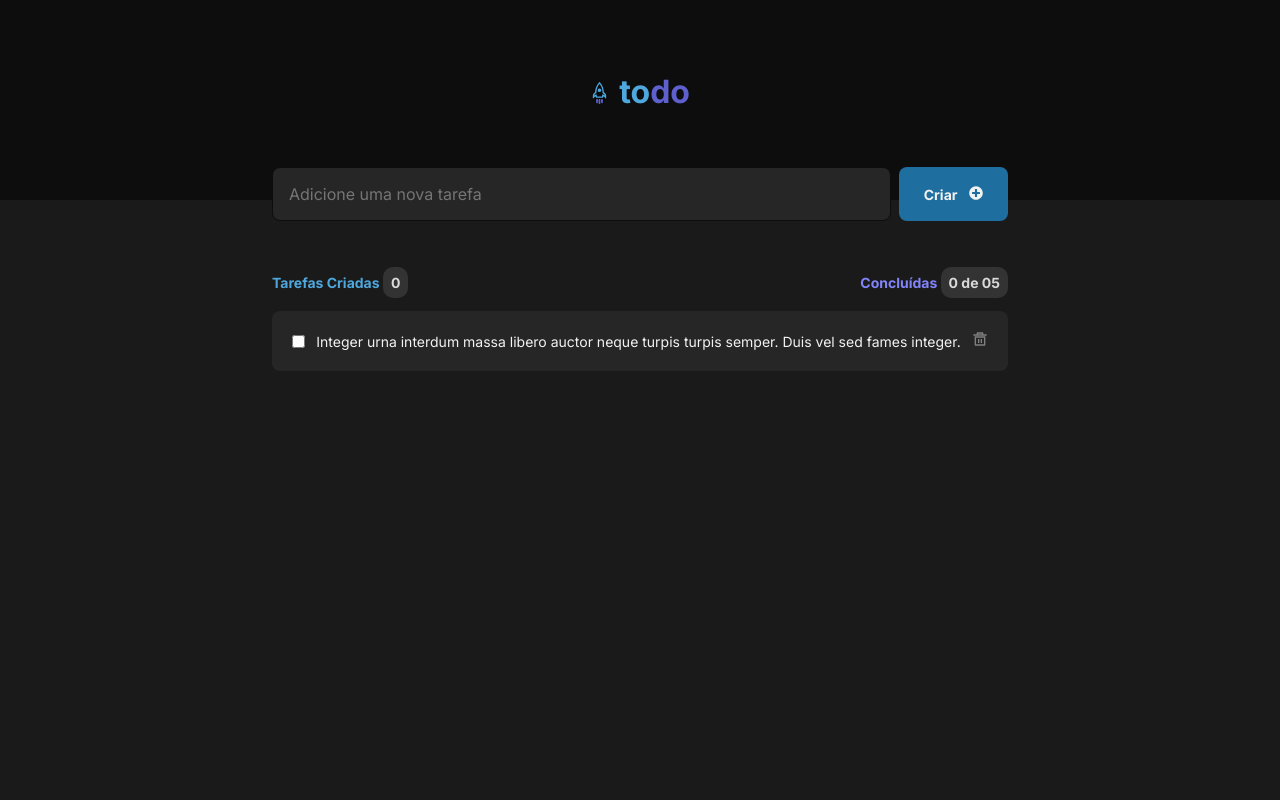
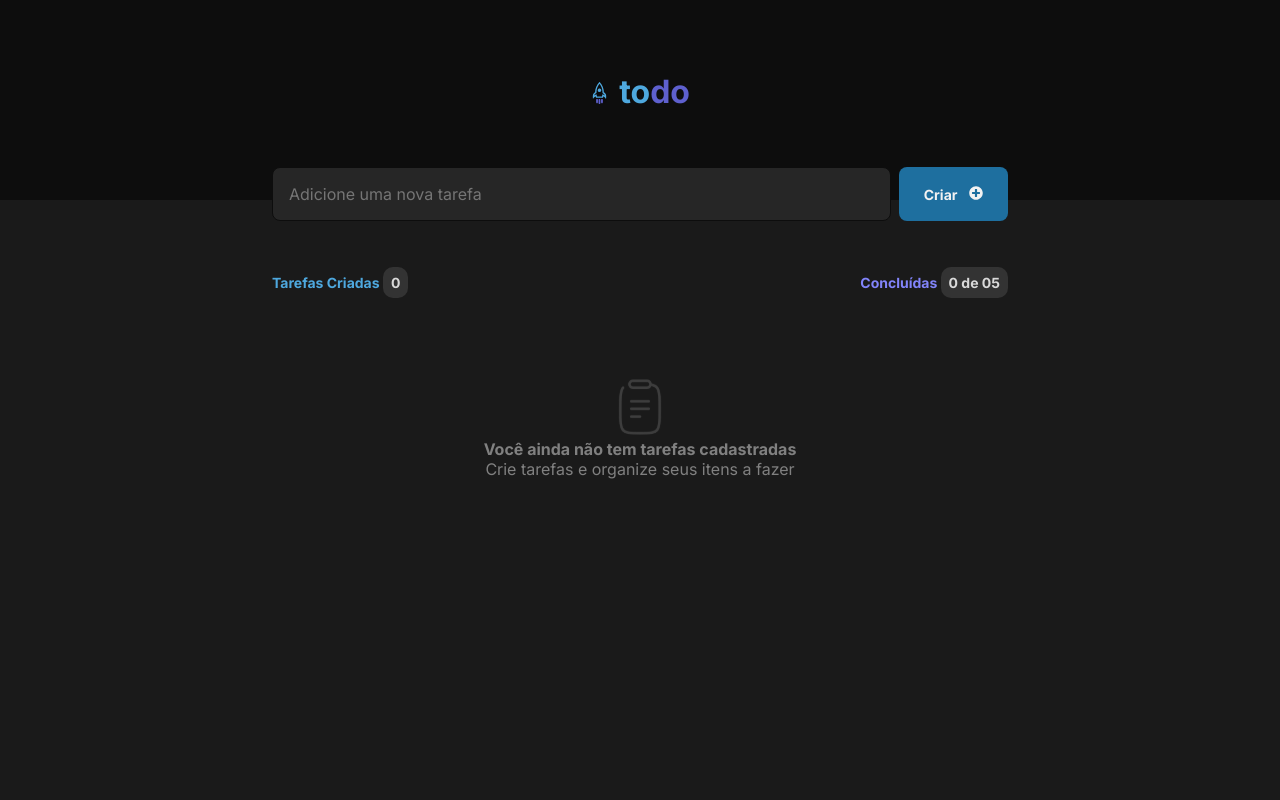
Before and after one commit to Marcelllombm/ignite-challenge-reactjs-todo, a React (Vite) app: page / in a window 1280 px wide. Shown: the top 800 px of the page. Built offline with nearby package versions, Linux system fonts and the light colour scheme; a web font is replaced by a local one.

Commit message:
feat: task correction

```diff
--- a/package.json
+++ b/package.json
@@ -10,9 +10,12 @@
     "preview": "vite preview"
   },
   "dependencies": {
+    "@types/uuid": "^9.0.8",
     "react": "^18.2.0",
     "react-dom": "^18.2.0",
-    "react-icons": "^5.2.0"
+    "react-icons": "^5.2.0",
+    "react-uuid": "^2.0.0",
+    "uuid": "^9.0.1"
   },
   "devDependencies": {
     "@types/react": "^18.2.66",
--- a/src/App.tsx
+++ b/src/App.tsx
@@ -1,12 +1,12 @@
 import {Header} from "./components/Header";
-import {Task} from "./components/Task";
+import {Tasks} from "./components/Tasks";
 
 function App() {
 
   return (
     <>
       <Header/>
-      <Task/>
+      <Tasks/>
     </>
   )
 }
--- a/src/components/Items.tsx
+++ b/src/components/Items.tsx
@@ -1,12 +1,12 @@
 import { RiDeleteBin5Line } from "react-icons/ri";
 import style from "./Items.module.css";
 
-export function Items(){
-
+export function Items(props){
+    console.log(props)
     return (
         <div className={style.mainitems}>
             <input type="checkbox" id="01" name="01-tarefa" />
-            <label htmlFor="01">Integer urna interdum massa libero auctor neque turpis turpis semper. Duis vel sed fames integer.</label>
+            <label htmlFor="01">{props.itemArray.title}</label>
             <button><RiDeleteBin5Line size={16} style={{color:"#808080" }} /></button>
         </div>
     );
--- a/src/components/Task.tsx
+++ /dev/null
@@ -1,31 +0,0 @@
-import { useState } from "react";
-import { NoItems } from "./NoItems";
-import style from  "./Task.module.css";
-import { FaPlusCircle } from "react-icons/fa";
-import { Items } from "./Items";
-
-export function Task(){
-    const [task, setTask] =useState(1);
-
-    return (
-    <main className={style.main}>
-        <header className={style.headerCreate}>
-            <form action="" className={style.form}>
-                <input type="text" className={style.inputCreate} placeholder="Adicione uma nova tarefa"/>
-                <button className={style.btCreate}>Criar <span> <FaPlusCircle /> </span></button>
-            </form>
-        </header>
-        <section className={style.sectionMain}>
-            <div className={style.task}>
-                <h1>Tarefas Criadas <span>0</span></h1>
-                <p>Concluídas <span>0 de 05</span></p>
-            </div>
-            {task > 0 ? <Items/> : <NoItems/> }
-
-        </section>
-        <footer className={style.footer}>
-            <p>© 2024 Todos os direitos reservados. Desenvolvido por Marcelo Borges (Ignite Challenge).</p>
-        </footer>
-    </main>
-    );
-}
--- /dev/null
+++ b/src/components/Tasks.tsx
@@ -0,0 +1,66 @@
+import { useState , MouseEvent} from "react";
+import { NoItems } from "./NoItems";
+import style from  "./Tasks.module.css";
+import { FaPlusCircle } from "react-icons/fa";
+import { Items } from "./Items";
+import { v4 as uuidv4 } from 'uuid';
+
+interface Ivalue {
+    target: {
+        value:string;
+    }
+}
+
+
+
+export function Tasks(){
+    const [task, setTask] =useState(0);
+    const [value, setValue] = useState("");
+    const [itemArray, setItemArray] = useState([]);
+
+ console.log(itemArray)
+
+    const handleChange = (event: Ivalue)=> {
+        const valuetext = event.target.value;
+        setValue(valuetext);
+      };
+
+    const handleClick = (event: MouseEvent) =>{
+        event.preventDefault();
+
+        const newItem = {
+            id: uuidv4(),
+            title: value,
+            isComplete: false
+        }
+
+        setItemArray(prevArray => [...prevArray, newItem]);
+        setTask(prevTask => prevTask + 1);
+        setValue("");
+
+
+    }
+
+    console.log(itemArray)
+    return (
+    <main className={style.main}>
+        <header className={style.headerCreate}>
+            <form onSubmit={handleClick} className={style.form}>
+                <input type="text" className={style.inputCreate}  value={value}  onChange={handleChange} placeholder="Adicione uma nova tarefa"/>
+                <button className={style.btCreate} type="submit">Criar <span> <FaPlusCircle /> </span></button>
+            </form>
+        </header>
+        <section className={style.sectionMain}>
+            <div className={style.task}>
+                <h1>Tarefas Criadas <span>0</span></h1>
+                <p>Concluídas <span>0 de 05</span></p>
+            </div>
+            {task > 0 ? <Items itemArray={itemArray} /> : <NoItems/> }
+
+        </section>
+        <footer className={style.footer}>
+            <p>© 2024 Todos os direitos reservados. Desenvolvido por Marcelo Borges (Ignite Challenge).</p>
+        </footer>
+    </main>
+    );
+}
```
Also changed, not shown: src/components/Tasks.module.css (renamed from src/components/Task.module.css), 1 other file (tests, documents, lock files or other folders).
